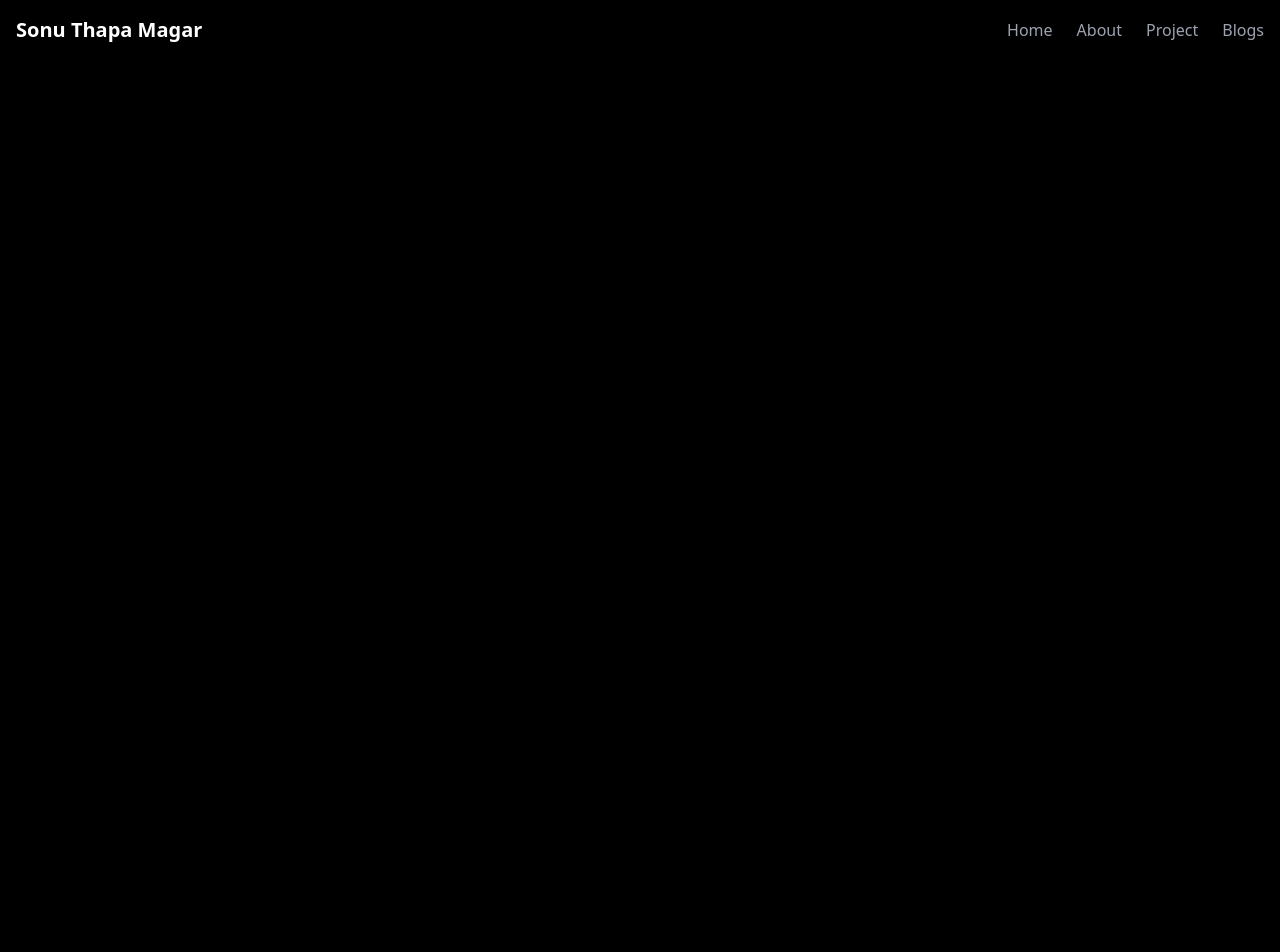
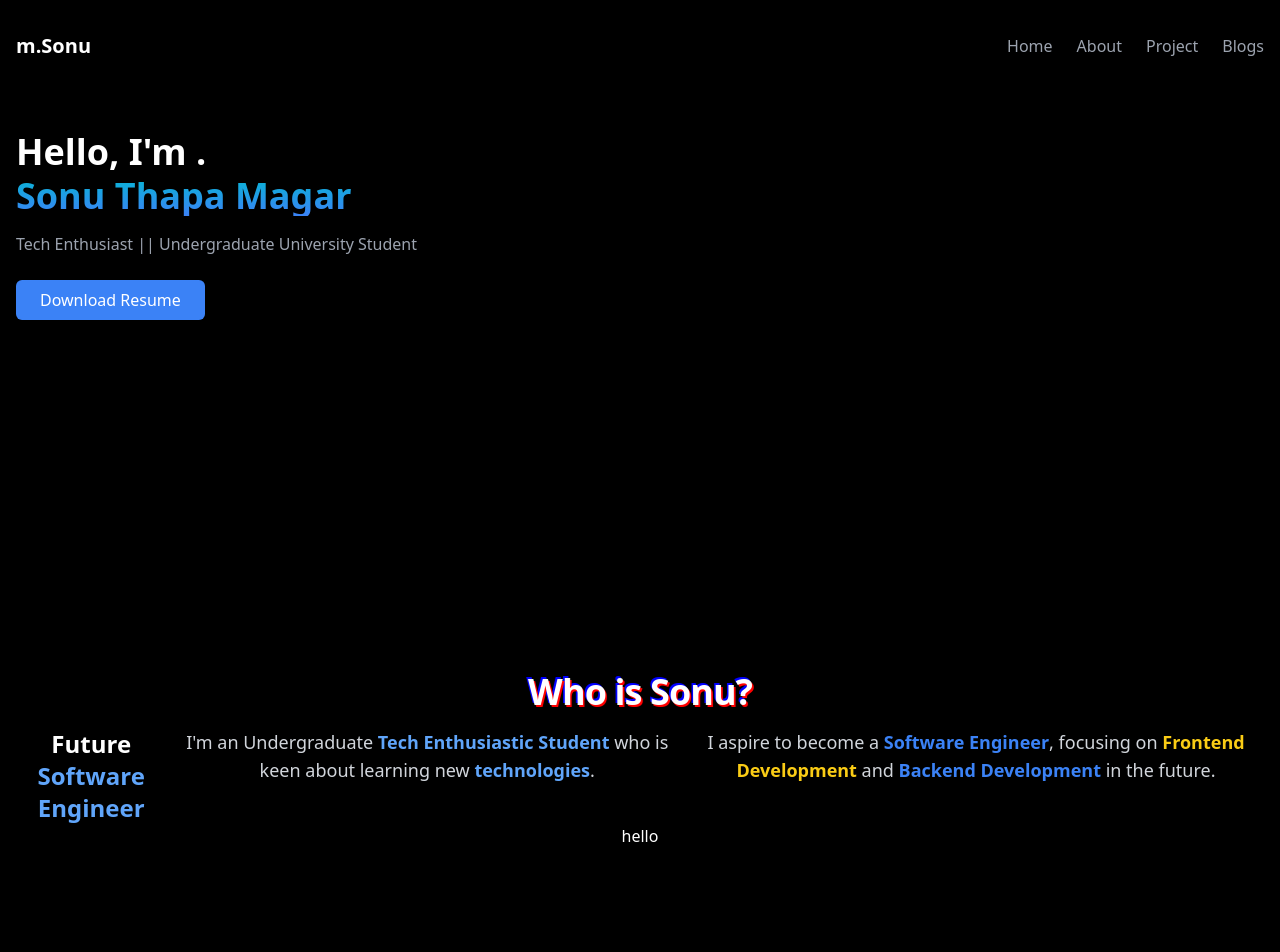
Before and after one commit to SonuThapaMagar/sonuthapamagar, a React (Vite) app in the folder portfolio/: page / in a window 1280 px wide. Shown: the top 952 px of the page. Before the commit the page ends 800 px from the top, so only its background shows below. Built offline with nearby package versions, Linux system fonts and the light colour scheme.

Commit message:
Navbar edited

```diff
--- a/portfolio/src/App.jsx
+++ b/portfolio/src/App.jsx
@@ -15,7 +15,7 @@ function App() {
       {/* Navbar */}
       <Navbar />
 
-      {/* <Hero/> */}
+      <Hero/>
     </>
   );
 }
--- a/portfolio/src/Hero.jsx
+++ /dev/null
@@ -1,10 +0,0 @@
-import React from 'react';
-
-const Hero =()=>{
-    return (
-        <section className="bg-gray-100 h-screen flex items-center">
-
-        </section>
-    );
-
-};
--- a/portfolio/src/Navbar.jsx
+++ /dev/null
@@ -1,17 +0,0 @@
-import React from "react";
-
-const Navbar = () => {
-    return (
-        <nav className="bg-blue-600 text-white p-4">
-            <div className="container mx-auto flex justify-between">
-                <h1 className="text-xl font-bold">m.Sonu</h1>
-                <ul className="flex space-x-4">
-                    <li><a href="#about" className="hover:underline">About</a></li>
-                    <li><a href="#projects" className="hover:underline">Projects</a></li>
-                    <li><a href="#contact" className="hover:underline">Contact</a></li>
-                </ul>
-            </div>
-        </nav>
-    );
-};
-export default Navbar;
--- a/portfolio/src/components/Hero.jsx
+++ b/portfolio/src/components/Hero.jsx
@@ -6,11 +6,11 @@ const Hero = () => {
         <main>
             {/* Introduction Section Started */}
             <section>
-                <div className="container m-auto my-10 px-4 py-10 flex gap-3">
+                <div className="container m-auto my-10 px-4 flex gap-3">
                     <div>
-                        <h1 className="font-bold text-4xl">Hello, I'm Sonu.</h1>
+                        <h1 className="font-bold text-4xl">Hello, I'm .</h1>
                         <h1 className="font-bold text-4xl mt-1 gradient-text">
-                            Frontend Developer
+                            Sonu Thapa Magar
                         </h1>
                         <p className="mt-4 text-gray-400">
                             Tech Enthusiast || Undergraduate University Student
@@ -24,24 +24,6 @@ const Hero = () => {
                             Download Resume
                         </a>
                     </div>
-                    <div className="relative mr-auto">
-                        {/* Image of the person */}
-                        <img
-                            src={Profile}
-                            alt="Sonu Thapa Magar"
-                            width={100}
-                            className="relative z-10"
-                        />
-
-                        {/* 3D Ellipses Background */}
-                        <div className="absolute top-0 left-[900px] top-32 z-0 flex justify-center items-center">
-                        {/* Big Ellipse */}
-                            <div className="big-ellipse"></div>
-                            {/* Small Ellipse */}
-                            <div className="small-ellipse"></div>
-                        </div>
-                    </div>
-
                 </div>
             </section>
             {/* Introduction Section Ended */}
@@ -51,6 +33,7 @@ const Hero = () => {
                     <div className="glitch animate-glitch animate-noiseAfter relative font-geologica font-bold text-white z-10 tracking-tight text-4xl whitespace-nowrap" data-text="Who is Sonu?">
                         Who is Sonu?
                     </div>
+                    <div className="row flex">
                     <h1 className="mt-4 text-2xl font-semibold text-white">
                         Future <span className="font-bold text-blue-400">Software Engineer</span>
                     </h1>
@@ -60,6 +43,15 @@ const Hero = () => {
                     <p className="mt-4 text-lg text-gray-300">
                         I aspire to become a <span className="font-bold text-blue-500">Software Engineer</span>, focusing on <span className="font-bold text-yellow-400">Frontend Development</span> and <span className="font-bold text-blue-500">Backend Development</span> in the future.
                     </p>
+                    </div>
+                    <div className="row flex">
+                        <h1>hello</h1>
+                    </div>
+                </div>
+
+                <div className="m-auto connect">
+                    <h1 className="font-san-serif font-bold text-color-white text-4xl text-center py-4 mb-4 mt-0">Connect Me</h1>
+
                 </div>
             </section>
         </main>
--- a/portfolio/src/components/Navbar.jsx
+++ b/portfolio/src/components/Navbar.jsx
@@ -8,9 +8,9 @@ const Navbar = () => {
   return (
     <header className="bg-dark-background sticky top-0 z-20 mx-auto w-full items-center justify-between overflow-x-hidden">
       <div className="container mx-auto px-4 py-4 w-full">
-        <div className="flex justify-between items-center w-full">
+        <div className="flex justify-between items-center w-full my-4">
           <div>
-            <h1 className="font-bold text-xl">Sonu Thapa Magar</h1>
+            <h1 className="font-bold text-xl">m.Sonu</h1>
           </div>
           <div className="block lg:hidden">
             <button onClick={toggleMenu} className="text-gray-400 hover:text-white">
--- a/portfolio/src/index.css
+++ b/portfolio/src/index.css
@@ -27,43 +27,6 @@ body{
   padding-right: 16px;
 }
 }
-/* Positioning the 3D Ellipses */
-.big-ellipse, .small-ellipse {
-  border-radius: 50%;
-  position: absolute;
-  background: rgba(25, 154, 224, 0.3);
-  box-shadow: 0 0 60px rgba(28, 3, 3, 0.5);
-}
-
-/* Big Ellipse */
-.big-ellipse {
-  width: 300px;
-  height: 150px;
-  transform: rotate(45deg) scale(1.5);
-  animation: rotateEllipse 5s linear infinite;
-}
-
-/* Small Ellipse */
-.small-ellipse {
-  width: 150px;
-  height: 75px;
-  transform: rotate(-45deg) scale(1);
-  animation: rotateEllipse 7s linear infinite;
-}
-
-/* Animation to give 3D rotating effect */
-@keyframes rotateEllipse {
-  0% {
-      transform: rotate(45deg) scale(1.5) translateZ(100px);
-  }
-  50% {
-      transform: rotate(-45deg) scale(1.2) translateZ(50px);
-  }
-  100% {
-      transform: rotate(45deg) scale(1.5) translateZ(100px);
-  }
-}
-
 @keyframes glitch {
     0% {
       transform: skew(0.3deg);
@@ -94,9 +57,9 @@ body{
   .glitch {
     position: relative;
     display: inline-block;
-    animation: glitch 1.5s infinite linear alternate-reverse;
+    animation: glitch 5.5s infinite linear alternate-reverse;
   }
 
   .animate-glitch {
-    animation: glitch 1.5s infinite linear alternate-reverse;
+    animation: glitch 5.5s infinite linear alternate-reverse;
   }
```
